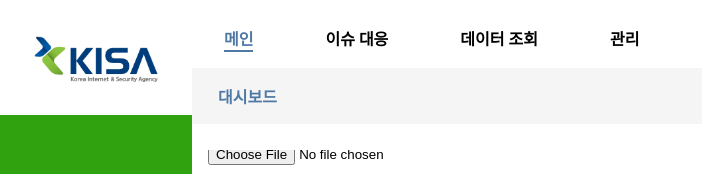
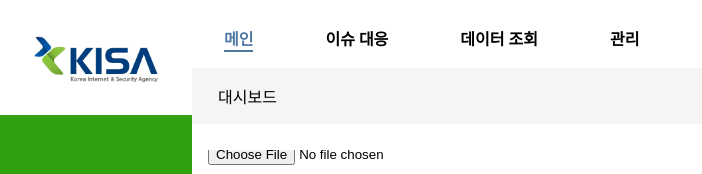
Before and after one commit to GP-SoftwareDivision/kisa_esms_client, a React (Vite) app: page / in a window 1280 px wide. Shown: the top 174 px of the page, without its empty margins (0-702 px from the left). Built offline with nearby package versions, Linux system fonts and the light colour scheme.

Commit message:
[fix] 메뉴 key-value 형식으로 수정

```diff
--- a/src/components/NavBar.tsx
+++ b/src/components/NavBar.tsx
@@ -4,12 +4,12 @@ import { css } from '@emotion/react'
 
 interface SubMenu {
   title: string
-  items: string[]
+  items:  { label: string; key: string }[] //label(한글), key(영어)
 }
 
 interface Props {
-  menus: { title: string; subMenu?: SubMenu }[]
-  onSubMenuSelect?: (subItem: string | null) => void // 선택된 서브 메뉴를 부모 컴포넌트로 전달하는 콜백 함수
+  menus: { title: string; key: string; subMenu?: SubMenu }[]
+  onSubMenuSelect?: (subItemKey: string | null) => void // 선택된 서브 메뉴를 부모 컴포넌트로 전달하는 콜백 함수
 }
 
 const NavBar = ({ menus, onSubMenuSelect }: Props) => {
@@ -65,16 +65,16 @@ const NavBar = ({ menus, onSubMenuSelect }: Props) => {
                   subItem //활성화된 메인 메뉴 하위에 있는지 확인
                 ) => (
                   <ul
-                    key={subItem}
+                    key={subItem.key}
                     onClick={() => {
-                      handleMenuClick(menu.title, subItem)
+                      handleMenuClick(menu.title, subItem.key)
                     }} // 서브 메뉴 선택시 상위 메인 메뉴 자동 선택
                     css={[
                       subMenuItemStyle,
-                      selectedSubMenu === subItem && selectedSubMenuStyle, // 선택된 서브 메뉴 스타일 적용
+                      selectedSubMenu === subItem.key && selectedSubMenuStyle, // 선택된 서브 메뉴 스타일 적용
                     ]}
                   >
-                    {subItem}
+                    {subItem.label}
                   </ul>
                 )
               )}
--- a/src/layouts/Header.tsx
+++ b/src/layouts/Header.tsx
@@ -6,8 +6,8 @@ import NavBar from '@/components/NavBar.tsx'
 const Header = () => {
   const [selectedSubMenu, setSelectedSubMenu] = useState<string | null>(null)
 
-  const onSubMenuSelect = (subItem: string | null) => {
-    setSelectedSubMenu(subItem)
+  const onSubMenuSelect = (subItemKey: string | null) => {
+    setSelectedSubMenu(subItemKey)
   }
 
   useEffect(() => {
@@ -19,26 +19,37 @@ const Header = () => {
   const menus = [
     {
       title: '메인',
-      subMenu: { title: '메인', items: ['대시보드'] },
+      key: 'mainMenu',
+      subMenu: { title: '메인', items: [{ label: '대시보드', key: 'main'}] },
     },
     {
       title: '이슈 대응',
-      subMenu: { title: '이슈 대응', items: ['대응 이력'] },
+      key : 'issue',
+      subMenu: { title: '이슈 대응', items: [{label: '대응 이력', key: 'history'}] },
     },
     {
       title: '데이터 조회',
-      subMenu: { title: '데이터 조회', items: ['전체', '다크웹', '텔레그램'] },
+      key: 'data',
+      subMenu: {
+        title: '데이터 조회',
+        items: [
+          {label:'전체', key:'all'},
+          {label:'다크웹', key:'darkweb'},
+          {label:'텔레그램', key:'telegram'},
+        ],
+       },
     },
     {
       title: '관리',
+      key: 'management',
       subMenu: {
         title: '관리',
         items: [
-          '유저 관리',
-          '알림 관리',
-          '수집 키워드 관리',
-          '룰셋 관리',
-          '스케줄 관리',
+          { label: '유저 관리', key: 'user' },
+          { label: '알림 관리', key: 'alert' },
+          { label: '수집 키워드 관리', key: 'keyword' },
+          { label: '룰셋 관리', key: 'ruleset' },
+          { label: '스케줄 관리', key: 'schedule' },
         ],
       },
     },
```
